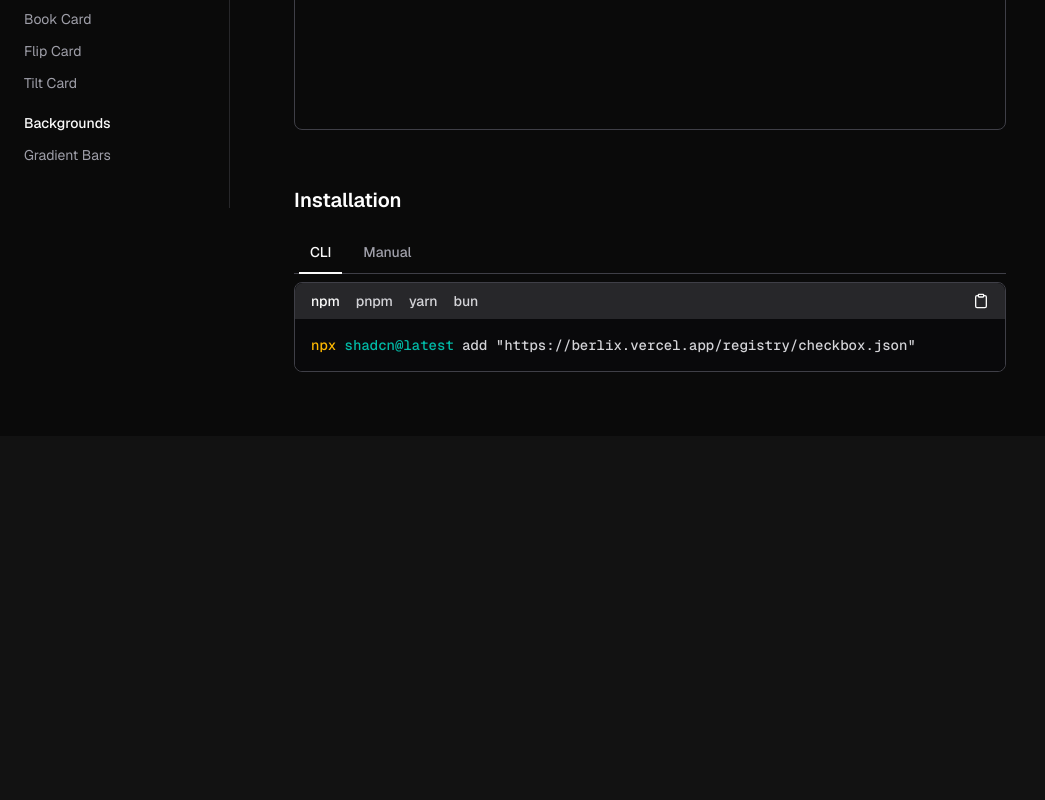
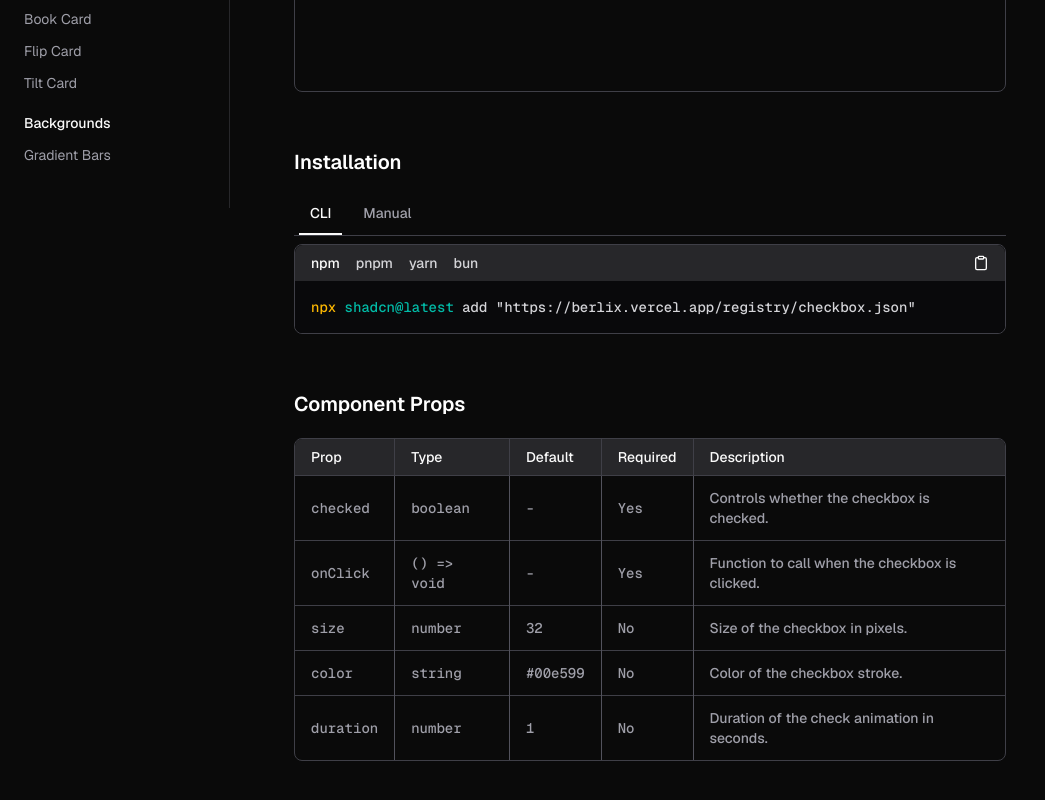
Before and after one commit to BunsDev/berlix, a Next.js app: page /docs/checkbox in a window 1280 px wide. Shown: the part 592-1392 px from the top of the page, without its empty margins (0-1045 px from the left). Before the commit the page ends 1028 px from the top, so only its background shows below. Built offline with nearby package versions, Linux system fonts and the light colour scheme.

Commit message:
add props table to checkbox component

```diff
--- a/src/app/docs/checkbox/page.mdx
+++ b/src/app/docs/checkbox/page.mdx
@@ -7,16 +7,15 @@ import {
   TabsTrigger,
   TabsContent,
 } from "@/components/site/tabs.tsx";
+import { PropsTable } from "@/components/site/props-table.tsx";
 
 import CheckBoxPreview from "./checkbox-preview";
 
 # CheckBox
 
-animated Checkbox component
+A smooth, animated checkbox component with customizable color, size, and duration.
 
-## Examples
-
-### Preview
+## Preview
 
 <Tabs defaultValue="preview" className="">
   <TabsList>
@@ -46,3 +45,41 @@ animated Checkbox component
     <CodeBlock filePath="src/components/core/checkbox.tsx" />
   </TabsContent>
 </Tabs>
+
+## Component Props
+
+<PropsTable
+  props ={[
+    {
+      name: "checked",
+      type: "boolean",
+      required: true,
+      description: "Controls whether the checkbox is checked.",
+    },
+    {
+      name: "onClick",
+      type: "() => void",
+      required: true,
+      description: "Function to call when the checkbox is clicked.",
+    },
+    {
+      name: "size",
+      type: "number",
+      default: 32,
+      description: "Size of the checkbox in pixels.",
+    },
+    {
+      name: "color",
+      type: "string",
+      default: "#00e599",
+      description: "Color of the checkbox stroke.",
+    },
+    {
+      name: "duration",
+      type: "number",
+      default: 1,
+      description: "Duration of the check animation in seconds.",
+    }
+  ]}
+
+/>
```
